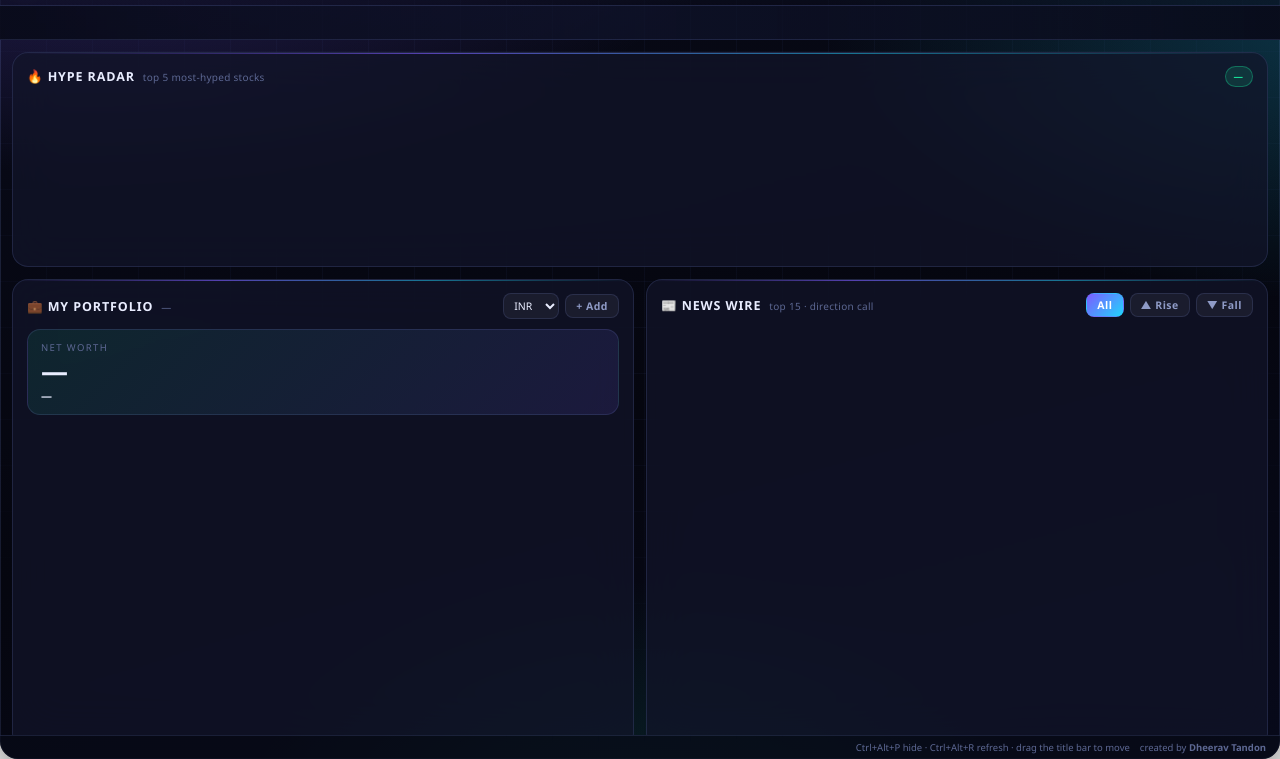
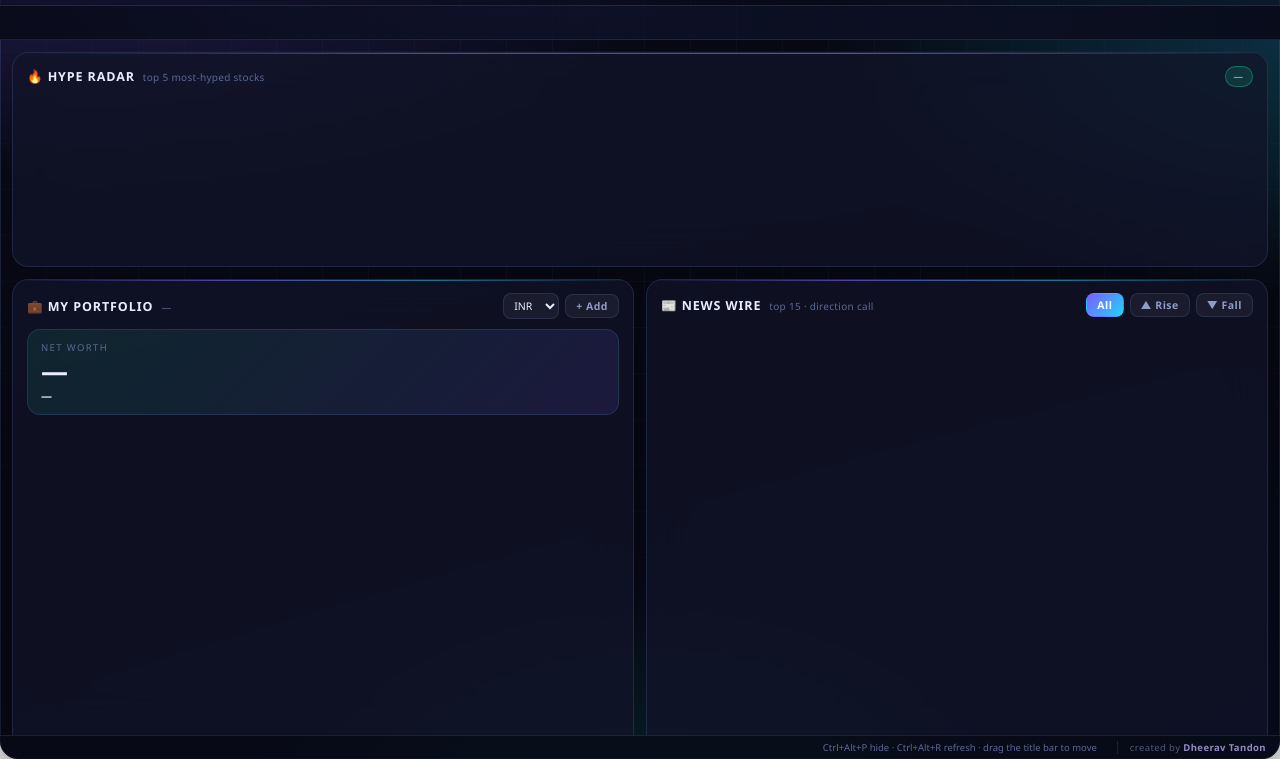
Before and after one commit to dheeravtandon/pulsedesk, an Electron app: page src/renderer/index.html in a window 1280 px wide. Shown: the part 41-800 px from the top of the page. Drawn offline with Linux system fonts and the light colour scheme; no server answers.

Commit message:
style: credit styling

```diff
--- a/src/renderer/styles.css
+++ b/src/renderer/styles.css
@@ -377,6 +377,13 @@ button, input, select { font-family: inherit; color: inherit; }
   border-top: 1px solid var(--line); background: rgba(8, 10, 24, 0.7);
 }
 .spacer { flex: 1; }
+.credit {
+  padding-left: 12px; margin-left: 10px;
+  border-left: 1px solid var(--line);
+  color: rgba(143, 155, 199, 0.55);
+  letter-spacing: 0.4px; white-space: nowrap;
+}
+.credit b { font-weight: 700; color: rgba(195, 182, 255, 0.75); }
 .err { color: #ffb37a; white-space: nowrap; overflow: hidden; text-overflow: ellipsis; max-width: 60%; }
 
 /* ---------- modals ---------- */
```
